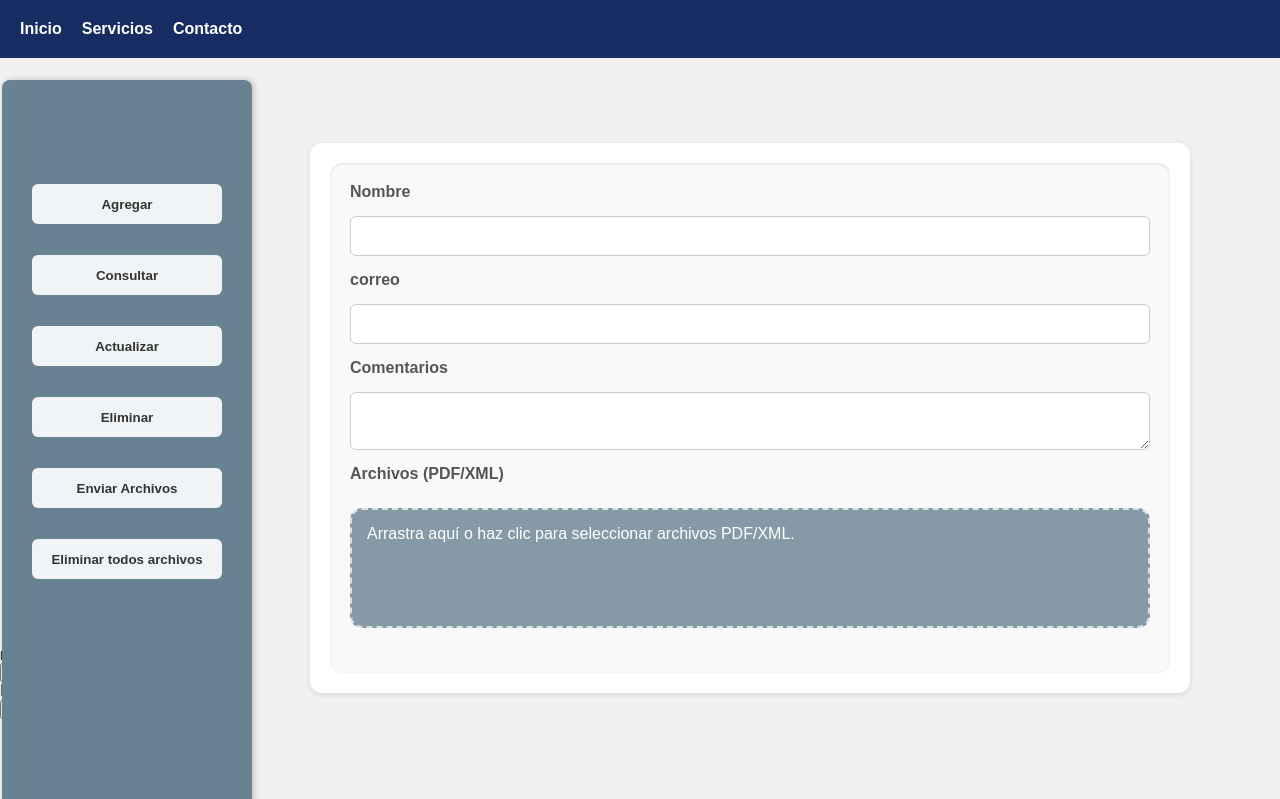
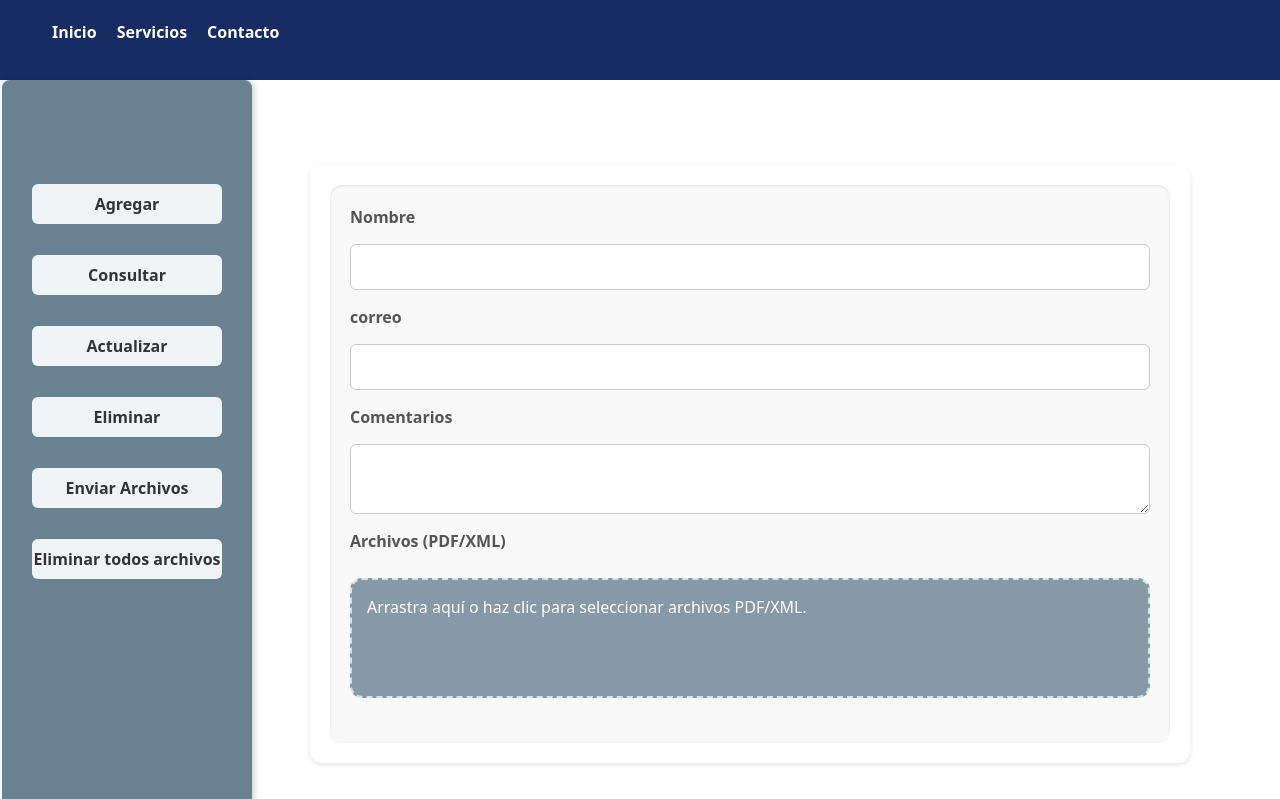
Before and after one commit to DanielCardenas199602/Proyecto_appCrud, a website: page public/index.html in a window 1280 px wide. Shown: the top 799 px of the page. Drawn offline with nearby package versions, Linux system fonts and the light colour scheme.

Commit message:
agregar Bootstrap via CDN

```diff
--- a/public/index.html
+++ b/public/index.html
@@ -7,7 +7,8 @@
     <link rel="stylesheet" type="text/css" href="./app.css">
     <link rel="stylesheet" type="text/css" href="./responsive.css">
     <script src="/config.js" defer></script>
-    <script src="/node_modules/bootstrap/dist/js/bootstrap.bundle.js" defer></script>
+    <link href="https://cdn.jsdelivr.net/npm/bootstrap@5.3.3/dist/css/bootstrap.min.css" rel="stylesheet">
+    <script src="https://cdn.jsdelivr.net/npm/bootstrap@5.3.3/dist/js/bootstrap.bundle.min.js"></script>
     <script type="text/javascript" src="./main.js" defer></script>
     <script type="text/javascript" src="./drop.js" defer></script>
     <script type="text/javascript" src="./email.js" defer></script>
```
